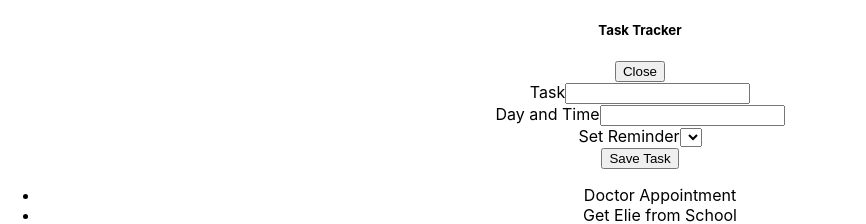
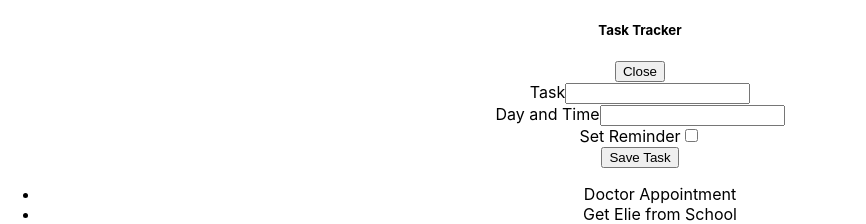
Before and after one commit to vanimarcos/tasktracker, a React (Create React App) app: page / in a window 1280 px wide. Shown: the top 224 px of the page, without its empty margins (0-866 px from the left). Built offline with nearby package versions, Linux system fonts and the light colour scheme.

Commit message:
removing select and adding checkbox from new task component

```diff
--- a/src/components/newtask/newtask.js
+++ b/src/components/newtask/newtask.js
@@ -12,9 +12,7 @@ function NewTask () {
             </div>
             <div>
                 <span>Set Reminder</span>
-                <select >
-                    <option type=""></option>
-                </select>
+                <input type="checkbox" defaultChecked={false}/>
             </div>
             <div>
                 <button>Save Task</button>
```
